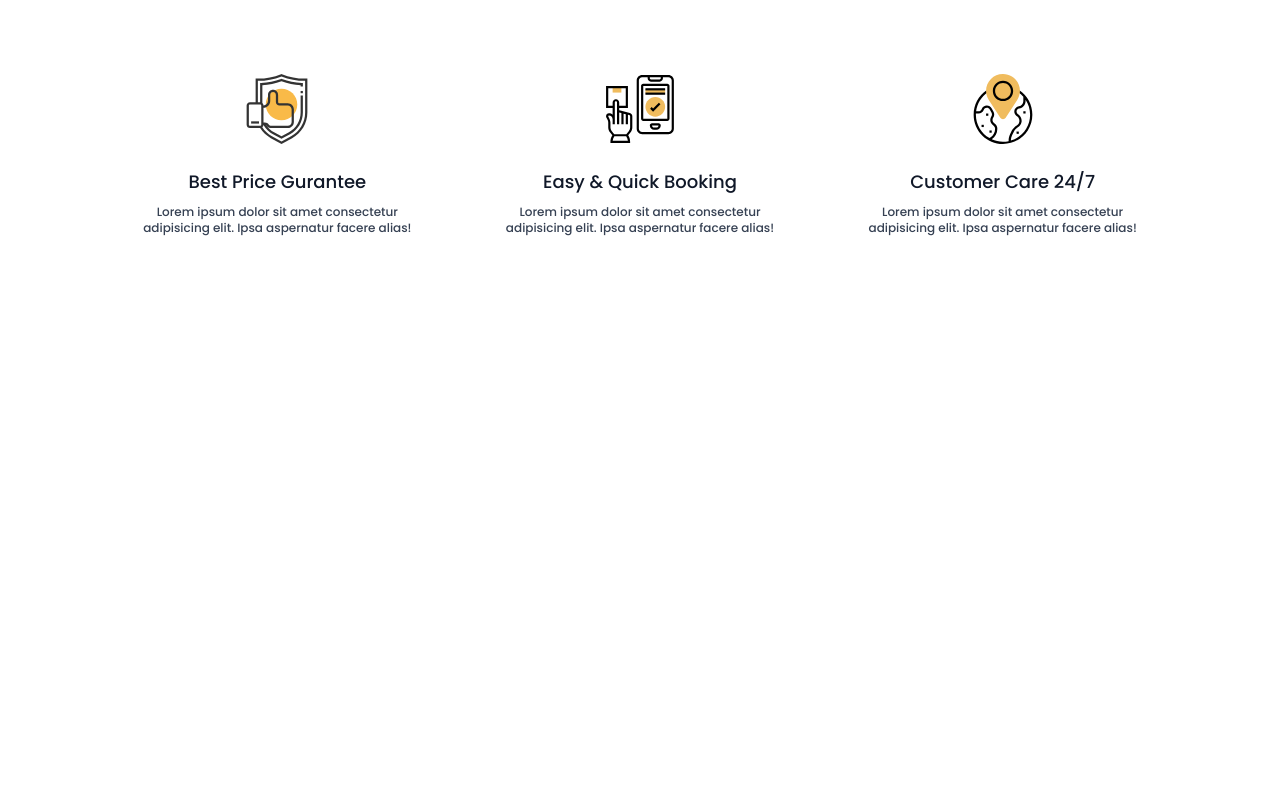
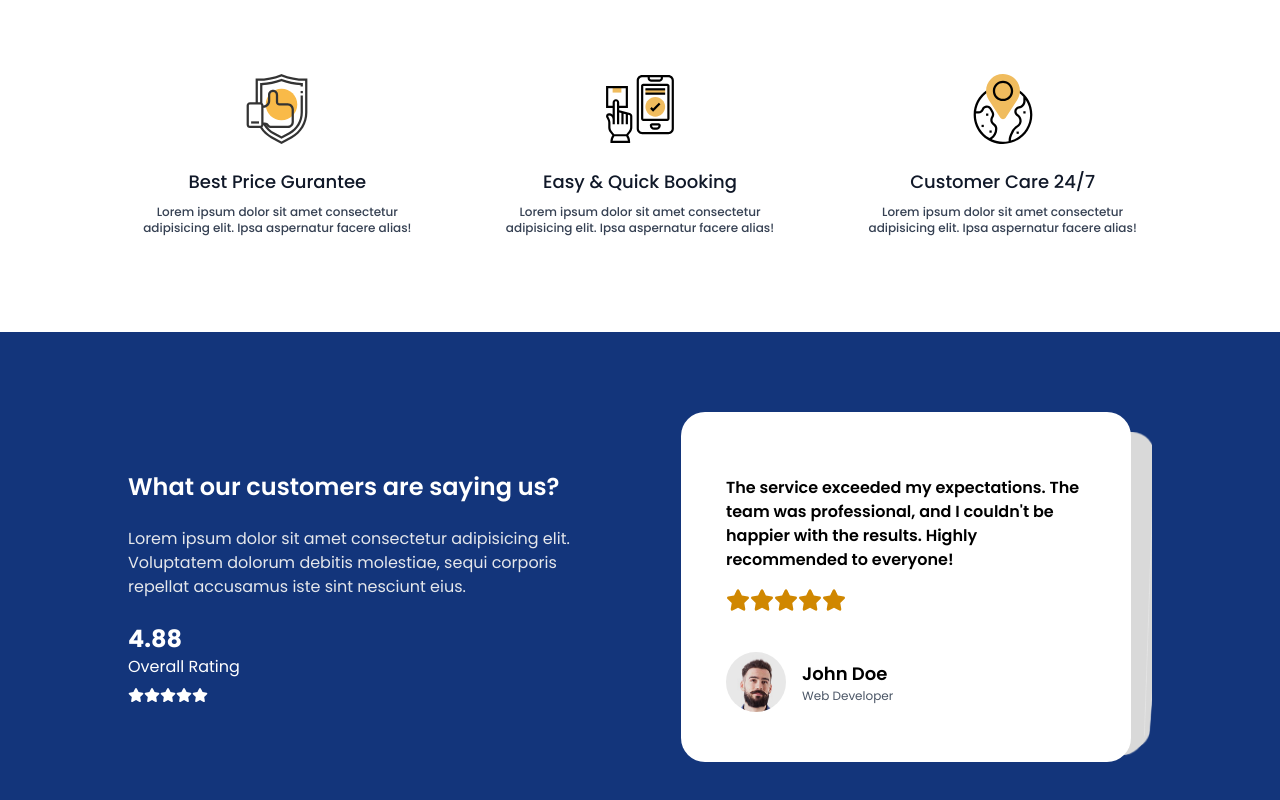
Before and after one commit to SugeevanY/Tripi, a Next.js app: page / in a window 1280 px wide. Shown: the part 2506-3306 px from the top of the page. Before the commit the page ends 2838 px from the top, so only its background shows below. Built offline with nearby package versions, Linux system fonts and the light colour scheme.

Commit message:
Client Review Section finished

```diff
--- a/components/Home/Home.tsx
+++ b/components/Home/Home.tsx
@@ -3,6 +3,7 @@
 import Destination from './Destination/Destination'
 import Hotel from './Hotel/Hotel'
 import WhyChoose from './WhyChoose/WhyChoose'
+import Review from './Review/Review'
 
 const Home = () => {
   return (
@@ -11,6 +12,7 @@
       <Destination/>
       <Hotel/>
       <WhyChoose/>
+      <Review/>
     </div>
   )
 }
--- /dev/null
+++ b/components/Home/Review/Review.tsx
@@ -0,0 +1,45 @@
+import React from 'react'
+import { FaStar } from 'react-icons/fa6'
+import ReviewSlider from './ReviewSlider'
+
+const Review = () => {
+    return (
+        <div className='pt-20 pb-20 flex items-center justify-center flex-col bg-[#13357b]'>
+            <div className='w-[80%] mx-auto grid items-center grid-cols-1 lg:grid-cols-2 gap-10 '>
+                {/* Text Content */}
+                <div>
+                    <h1 className='text-2xl font-semibold text-white'>
+                        What our customers are saying us?
+                    </h1>
+                    <p className='mt-6 text-gray-200'>Lorem ipsum dolor sit amet consectetur adipisicing elit. Voluptatem dolorum debitis molestiae,
+                        sequi corporis repellat accusamus iste sint nesciunt eius.
+                    </p>
+                    {/* Ratings */}
+                    <div className='mt-6 flex items-center space-x-6'>
+                        <div>
+                            <p className='text-2xl font-bold text-white'>4.88</p>
+                            <p className='text-white mb-2'>Overall Rating</p>
+                            <div className='flex items-center'>
+                                <FaStar className='text-white' />
+                                <FaStar className='text-white' />
+                                <FaStar className='text-white' />
+                                <FaStar className='text-white' />
+                                <FaStar className='text-white' />
+
+                            </div>
+                        </div>
+
+                    </div>
+                </div>
+                {/* Slider */}
+                <div className='overflow-hidden'>
+                    <ReviewSlider/>
+
+                </div>
+            </div>
+
+        </div>
+    )
+}
+
+export default Review
--- /dev/null
+++ b/components/Home/Review/ReviewSlider.tsx
@@ -0,0 +1,68 @@
+"use client"
+
+import React from 'react'
+
+import {Swiper,SwiperSlide} from 'swiper/react'
+import "swiper/css"
+import "swiper/css/effect-cards"
+import {EffectCards} from "swiper/modules"
+import { reviewData } from '@/data/data'
+import { FaStar } from 'react-icons/fa6'
+import Image from 'next/image'
+
+
+const ReviewSlider = () => {
+  return (
+    <div>
+         <Swiper
+        effect={'cards'}
+        grabCursor={true}
+        modules={[EffectCards]}
+        className="md:w-[450px] md:h-[350px] w-[90px] h-[300px]"
+      >
+        {reviewData.map((data)=>{
+        return(
+            <SwiperSlide key={data.id} className='bg-white rounded-3xl block'>
+                <div className='w-[80%] mx-auto mt-16'>
+                    {/* Review Text */}
+                    <p className='text-xm sm:text-sm md:text-base font-semibold'>
+                        {data.review}
+                    </p>
+                    {/* Icons */}
+                    <div className='flex items-center mt-4 '>
+                        <FaStar className='md:w-6 md:h-6 w-3 h-3 text-yellow-600'/>
+                        <FaStar className='md:w-6 md:h-6 w-3 h-3 text-yellow-600'/>
+                        <FaStar className='md:w-6 md:h-6 w-3 h-3 text-yellow-600'/>
+                        <FaStar className='md:w-6 md:h-6 w-3 h-3 text-yellow-600'/>
+                        <FaStar className='md:w-6 md:h-6 w-3 h-3 text-yellow-600'/>
+                    </div>
+                    {/* Users Profile */}
+                    <div className='mt-10'>
+                        <div className='flex items-center space-x-4'>
+                            <Image
+                                src={data.image}
+                                width={60}
+                                height={60}
+                                alt="client"
+                                className='rounded-full'
+                            />
+                            <div>
+                                <p className='text-sm sm:text-lg font-semibold'>{data.name}</p>
+                                <p className='text-gray-600 text-xs sm:taxt-base'>Web Developer</p>
+                            </div>
+
+                        </div>
+
+                    </div>
+
+                </div>
+            </SwiperSlide>
+        )
+})}
+
+      </Swiper>
+    </div>
+  )
+}
+
+export default ReviewSlider
--- a/package.json
+++ b/package.json
@@ -13,7 +13,8 @@
     "react": "^19.0.0",
     "react-dom": "^19.0.0",
     "react-icons": "^5.5.0",
-    "react-multi-carousel": "^2.8.6"
+    "react-multi-carousel": "^2.8.6",
+    "swiper": "^11.2.8"
   },
   "devDependencies": {
     "@eslint/eslintrc": "^3",
```
Also changed, not shown: 1 other file (tests, documents, lock files or other folders).
